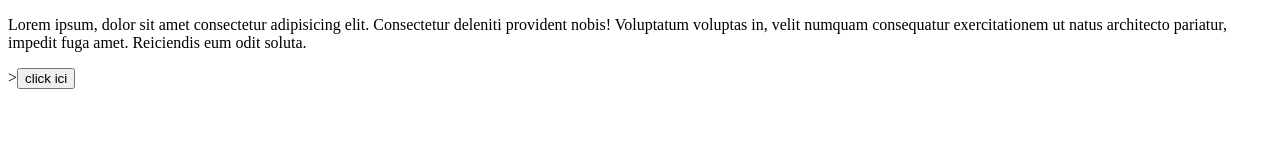
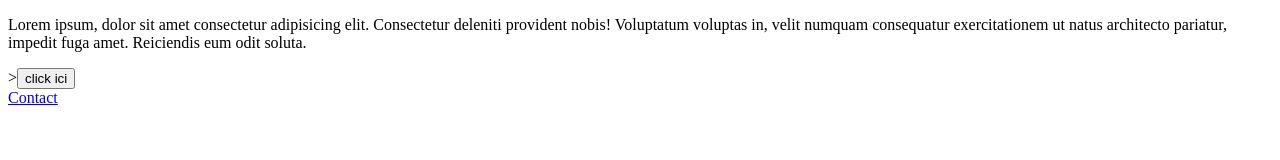
Before and after one commit to sabrina-b-y/3wagit, a plain HTML site: page index.html in a window 1280 px wide. Drawn offline with Linux system fonts and the light colour scheme; a web font is replaced by a local one.

Commit message:
lien ajoute

```diff
--- a/index.html
+++ b/index.html
@@ -21,6 +21,11 @@
     </section>
 </main>
 
+   <footer>
+       <nav>
+           <a href="#">Contact</a><a href=""></a><a href=""></a>
+       </nav>
+   </footer>
     <script src="js/main.js"></script>
 </body>
 </html>
```
